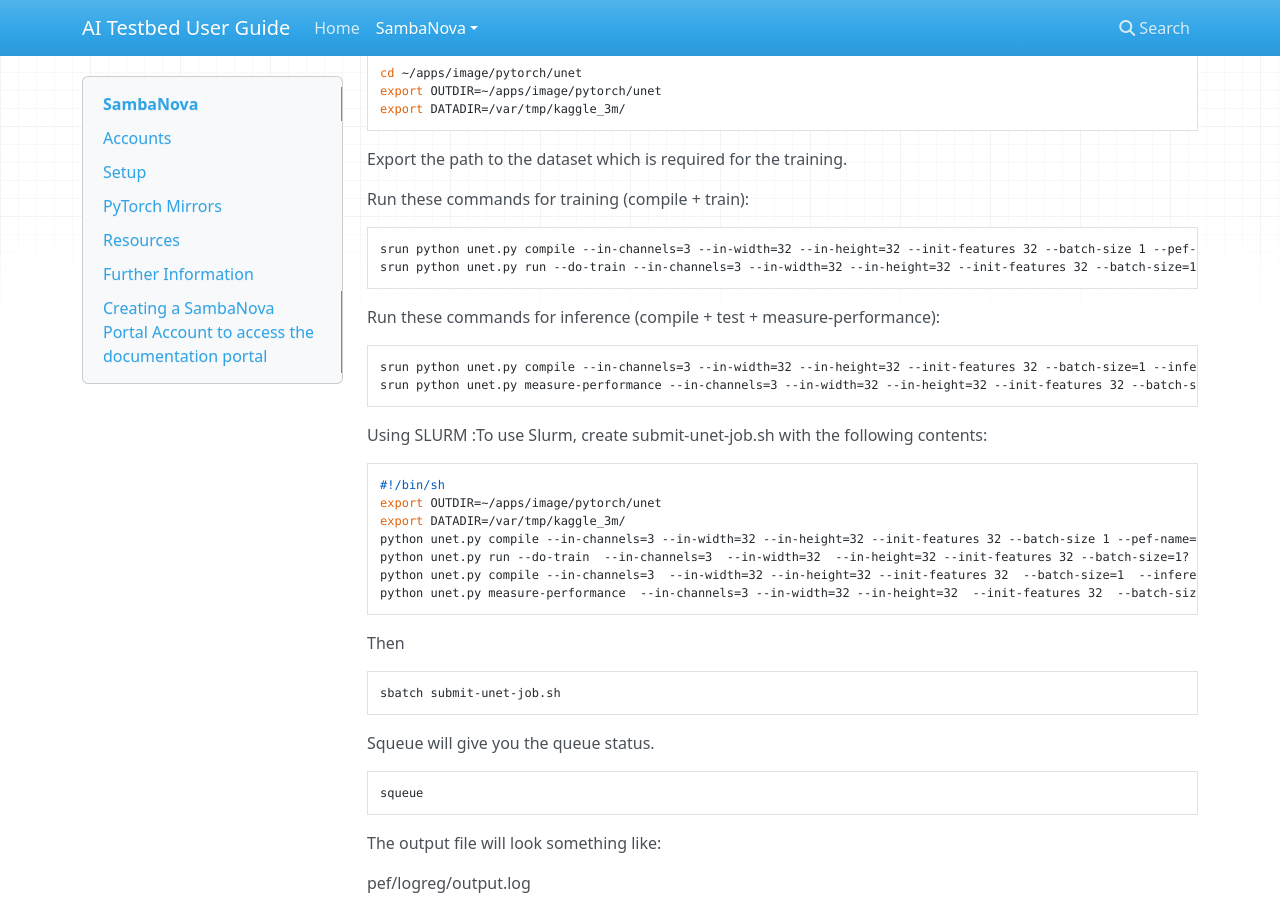
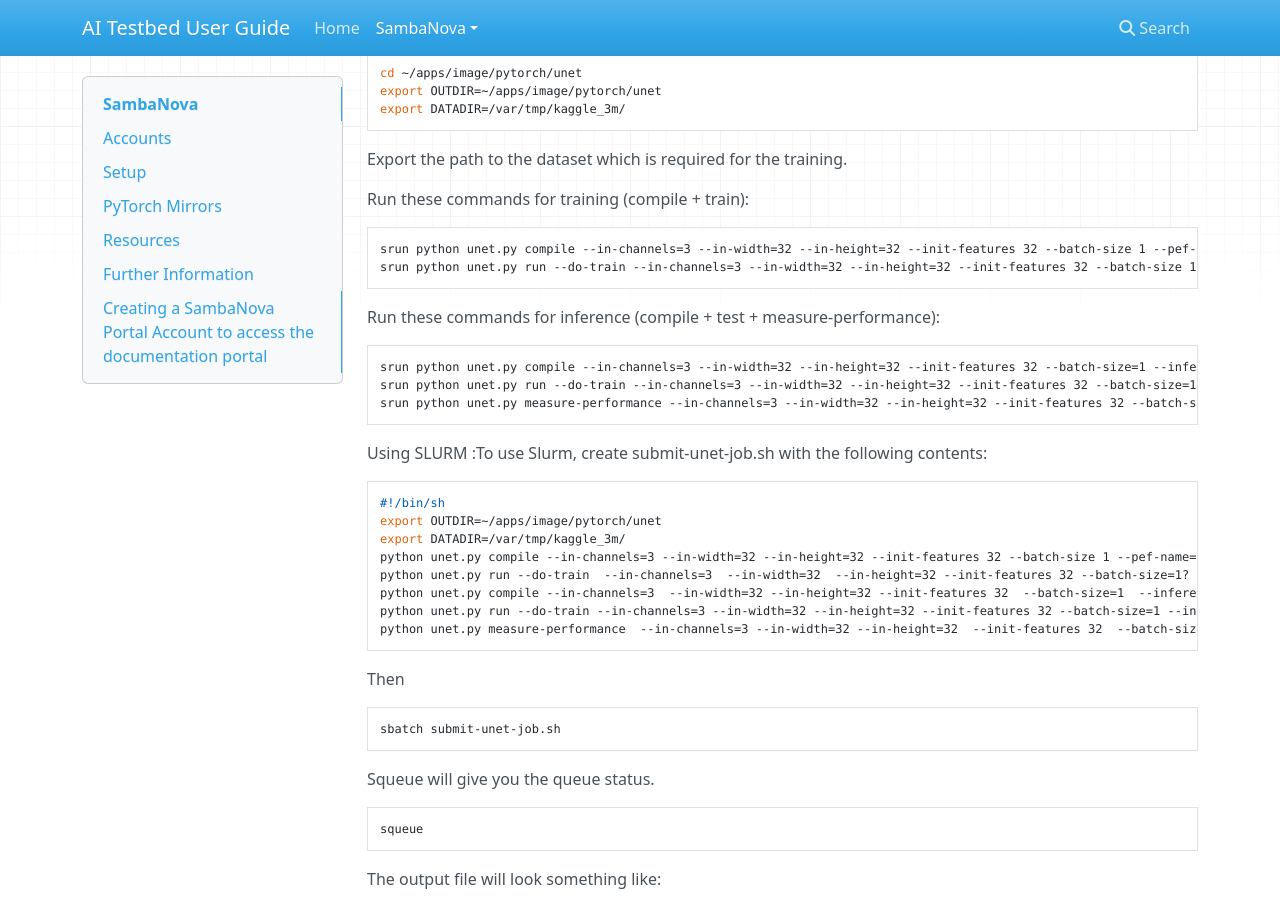
Before and after one commit to argonne-lcf/ai-testbed-userdocs, an MkDocs documentation site: the page built from docs/sambanova/sambanova.md, in a window 1280 px wide and 900 px high, scrolled down 12491 px. Built offline with MkDocs 1.6.1, drawn with Linux system fonts in a browser that asks for light colours; nearby versions of some CDN libraries; some of the changed lines change nothing that is shown; some of the changed text lies outside the part shown.

Commit message:
SambaNova.md ready for proofing.

````diff
--- a/docs/sambanova/sambanova.md
+++ b/docs/sambanova/sambanova.md
@@ -147,7 +147,7 @@
 Change directory
 
 ```bash
-cd ~/apps/starters/pytorch/
+cd ~/apps/starters/
 ```
 
 #### LeNet Arguments
@@ -297,7 +297,7 @@
 Change directory (if necessary)
 
 ```bash
-cd ~/apps/starters/pytorch/
+cd ~/apps/starters/
 ```
 
 LeNet3D does compile but its "run" command is missing data at this
@@ -314,7 +314,7 @@
 Change directory (if necessary)
 
 ```bash
-cd ~/apps/starters/pytorch/
+cd ~/apps/starters/
 ```
 
 #### MNIST Arguments
@@ -466,7 +466,7 @@
 Change directory (if necessary)
 
 ```bash
-cd ~/apps/starters/pytorch/
+cd ~/apps/starters/
 ```
 
 Run these commands:
@@ -566,7 +566,7 @@
 Change directory (if necessary)
 
 ```bash
-cd ~/apps/starters/pytorch/
+cd ~/apps/starters/
 ```
 
 #### Logistic Regression Arguments
@@ -684,7 +684,7 @@
 
 ```bash
 srun python unet.py compile --in-channels=3 --in-width=32 --in-height=32 --init-features 32 --batch-size 1 --pef-name="unet_train" --output-folder=${OUTDIR}
-srun python unet.py run --do-train --in-channels=3 --in-width=32 --in-height=32 --init-features 32 --batch-size=1 --data-dir $DATADIR --log-dir ${OUTDIR} log_dir_unet32_train --epochs 5 --pef=${OUTDIR}/unet_train/unet_train.pef
+srun python unet.py run --do-train --in-channels=3 --in-width=32 --in-height=32 --init-features 32 --batch-size 1 --data-dir $DATADIR --log-dir ${OUTDIR} --epochs 5 --pef=${OUTDIR}/unet_train/unet_train.pef
 ```
 
 Run these commands for inference (compile + test +
@@ -692,6 +692,7 @@
 
 ```bash
 srun python unet.py compile --in-channels=3 --in-width=32 --in-height=32 --init-features 32 --batch-size=1 --inference --pef-name=unet_inf --default-par-factors --output-folder=${OUTDIR}
+srun python unet.py run --do-train --in-channels=3 --in-width=32 --in-height=32 --init-features 32 --batch-size=1 --inference --pef=${OUTDIR}/unet_inf/unet_inf.pef --log-dir mylogs
 srun python unet.py measure-performance --in-channels=3 --in-width=32 --in-height=32 --init-features 32 --batch-size=1 --inference --pef=${OUTDIR}/unet_inf/unet_inf.pef
 ```
 
@@ -705,6 +706,7 @@
 python unet.py compile --in-channels=3 --in-width=32 --in-height=32 --init-features 32 --batch-size 1 --pef-name="unet_train" --output-folder=${OUTDIR}
 python unet.py run --do-train  --in-channels=3  --in-width=32  --in-height=32 --init-features 32 --batch-size=1? --data-dir $DATADIR --log-dir ${OUTDIR}/log_dir_unet32_train --epochs 5 --pef=${OUTDIR}/unet_train/unet_train.pef
 python unet.py compile --in-channels=3  --in-width=32 --in-height=32 --init-features 32  --batch-size=1  --inference --pef-name=unet_inf  --default-par-factors --output-folder=${OUTDIR}
+python unet.py run --do-train --in-channels=3 --in-width=32 --in-height=32 --init-features 32 --batch-size=1 --inference --pef=${OUTDIR}/unet_inf/unet_inf.pef --log-dir mylogs
 python unet.py measure-performance  --in-channels=3 --in-width=32 --in-height=32  --init-features 32  --batch-size=1 --inference  --pef=${OUTDIR}/unet_inf/unet_inf.pef
 ```
 
````
